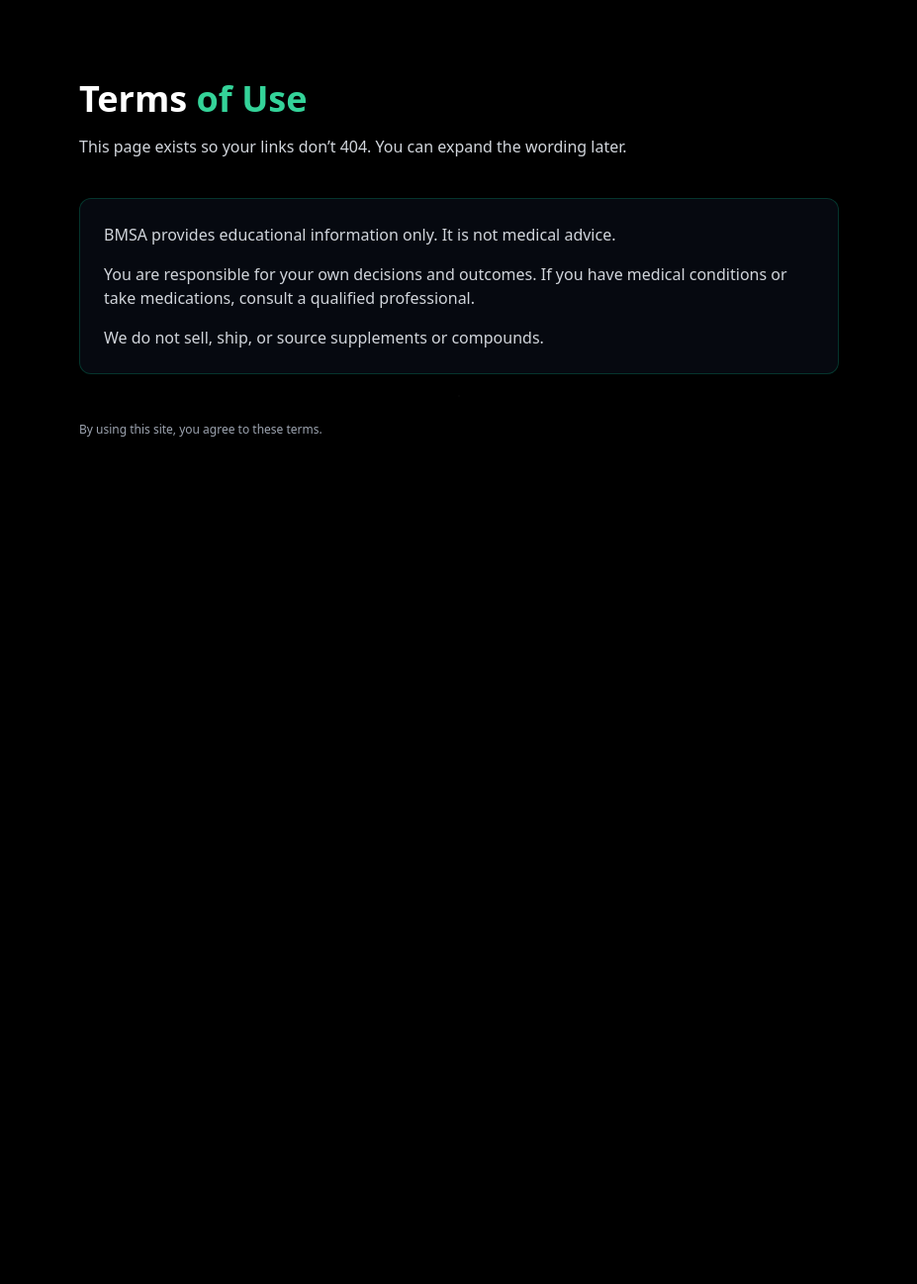
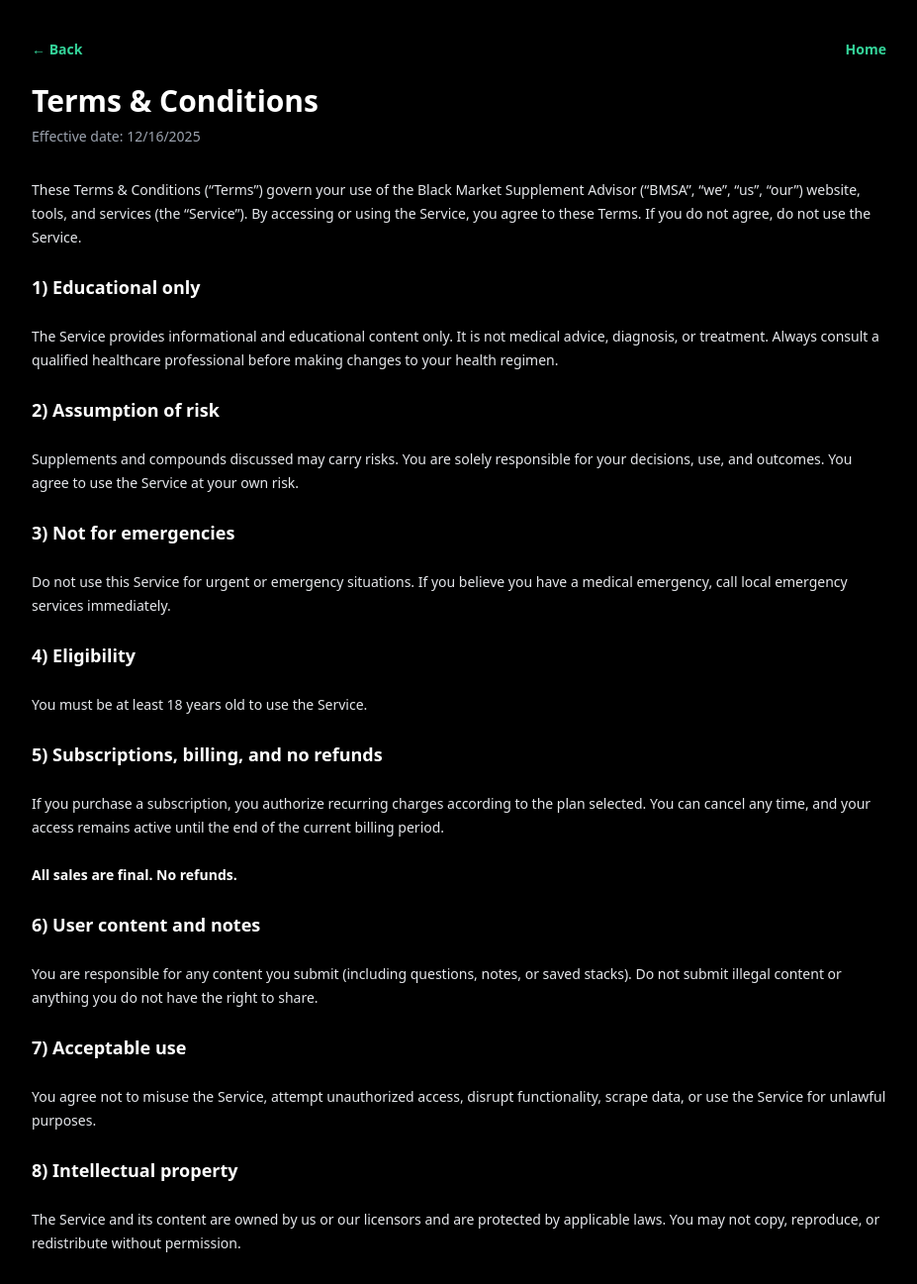
Before and after one commit to karlijc92/BMSA, a React (Vite) app: page /terms in a window 1280 px wide. Shown: the top 1297 px of the page at 99% size, without its empty margins (176-1103 px from the left). Before the commit the page ends 800 px from the top, so only its background shows below. Built offline with nearby package versions, Linux system fonts and the light colour scheme.

Commit message:
Update Terms.tsx

```diff
--- a/src/pages/Terms.tsx
+++ b/src/pages/Terms.tsx
@@ -1,34 +1,146 @@
+import DisclaimerFooter from "@/components/DisclaimerFooter";
+
 export default function Terms() {
   return (
     <main className="min-h-screen bg-black text-white">
-      <div className="absolute inset-0 bg-grid-white/[0.02] pointer-events-none" />
+      <section className="max-w-4xl mx-auto px-4 py-10">
+        <div className="flex items-center justify-between mb-6">
+          <button
+            type="button"
+            onClick={() => window.history.back()}
+            className="text-sm font-semibold text-emerald-400 hover:text-emerald-300"
+          >
+            ← Back
+          </button>
+          <a
+            href="/"
+            className="text-sm font-semibold text-emerald-400 hover:text-emerald-300"
+          >
+            Home
+          </a>
+        </div>
 
-      <section className="relative py-20 px-6">
-        <div className="max-w-3xl mx-auto">
-          <h1 className="text-4xl font-extrabold">
-            Terms <span className="text-emerald-400">of Use</span>
-          </h1>
+        <h1 className="text-3xl font-bold mb-2">Terms &amp; Conditions</h1>
+        <p className="text-sm text-gray-400 mb-8">
+          Effective date: {new Date().toLocaleDateString()}
+        </p>
 
-          <p className="mt-4 text-gray-300">
-            This page exists so your links don’t 404. You can expand the wording later.
+        <div className="space-y-6 text-sm text-gray-200 leading-6">
+          <p>
+            These Terms &amp; Conditions (“Terms”) govern your use of the Black
+            Market Supplement Advisor (“BMSA”, “we”, “us”, “our”) website, tools,
+            and services (the “Service”). By accessing or using the Service, you
+            agree to these Terms. If you do not agree, do not use the Service.
           </p>
 
-          <div className="mt-10 space-y-4 p-6 rounded-xl border border-emerald-700/40 bg-slate-900/40">
-            <p className="text-gray-300">
-              BMSA provides educational information only. It is not medical advice.
-            </p>
-            <p className="text-gray-300">
-              You are responsible for your own decisions and outcomes. If you have
-              medical conditions or take medications, consult a qualified professional.
-            </p>
-            <p className="text-gray-300">
-              We do not sell, ship, or source supplements or compounds.
-            </p>
-          </div>
+          <h2 className="text-lg font-semibold text-white">1) Educational only</h2>
+          <p>
+            The Service provides informational and educational content only. It
+            is not medical advice, diagnosis, or treatment. Always consult a
+            qualified healthcare professional before making changes to your
+            health regimen.
+          </p>
 
-          <p className="mt-12 text-xs text-gray-400">
-            By using this site, you agree to these terms.
+          <h2 className="text-lg font-semibold text-white">
+            2) Assumption of risk
+          </h2>
+          <p>
+            Supplements and compounds discussed may carry risks. You are solely
+            responsible for your decisions, use, and outcomes. You agree to use
+            the Service at your own risk.
           </p>
+
+          <h2 className="text-lg font-semibold text-white">
+            3) Not for emergencies
+          </h2>
+          <p>
+            Do not use this Service for urgent or emergency situations. If you
+            believe you have a medical emergency, call local emergency services
+            immediately.
+          </p>
+
+          <h2 className="text-lg font-semibold text-white">
+            4) Eligibility
+          </h2>
+          <p>
+            You must be at least 18 years old to use the Service.
+          </p>
+
+          <h2 className="text-lg font-semibold text-white">
+            5) Subscriptions, billing, and no refunds
+          </h2>
+          <p>
+            If you purchase a subscription, you authorize recurring charges
+            according to the plan selected. You can cancel any time, and your
+            access remains active until the end of the current billing period.
+          </p>
+          <p className="font-semibold text-white">
+            All sales are final. No refunds.
+          </p>
+
+          <h2 className="text-lg font-semibold text-white">
+            6) User content and notes
+          </h2>
+          <p>
+            You are responsible for any content you submit (including questions,
+            notes, or saved stacks). Do not submit illegal content or anything
+            you do not have the right to share.
+          </p>
+
+          <h2 className="text-lg font-semibold text-white">
+            7) Acceptable use
+          </h2>
+          <p>
+            You agree not to misuse the Service, attempt unauthorized access,
+            disrupt functionality, scrape data, or use the Service for unlawful
+            purposes.
+          </p>
+
+          <h2 className="text-lg font-semibold text-white">
+            8) Intellectual property
+          </h2>
+          <p>
+            The Service and its content are owned by us or our licensors and are
+            protected by applicable laws. You may not copy, reproduce, or
+            redistribute without permission.
+          </p>
+
+          <h2 className="text-lg font-semibold text-white">
+            9) Disclaimers
+          </h2>
+          <p>
+            The Service is provided “as is” and “as available” without warranties
+            of any kind. We do not guarantee accuracy, completeness, or results.
+          </p>
+
+          <h2 className="text-lg font-semibold text-white">
+            10) Limitation of liability
+          </h2>
+          <p>
+            To the maximum extent permitted by law, we will not be liable for
+            any indirect, incidental, special, consequential, or punitive damages
+            arising out of your use of the Service. Our total liability for any
+            claim will not exceed the amount you paid to us in the last 30 days.
+          </p>
+
+          <h2 className="text-lg font-semibold text-white">
+            11) Changes to these Terms
+          </h2>
+          <p>
+            We may update these Terms from time to time. Continued use of the
+            Service after changes means you accept the updated Terms.
+          </p>
+
+          <h2 className="text-lg font-semibold text-white">
+            12) Contact
+          </h2>
+          <p>
+            Questions? Contact us at: <span className="text-emerald-400">[YOUR EMAIL HERE]</span>
+          </p>
+        </div>
+
+        <div className="mt-10">
+          <DisclaimerFooter />
         </div>
       </section>
     </main>
```
